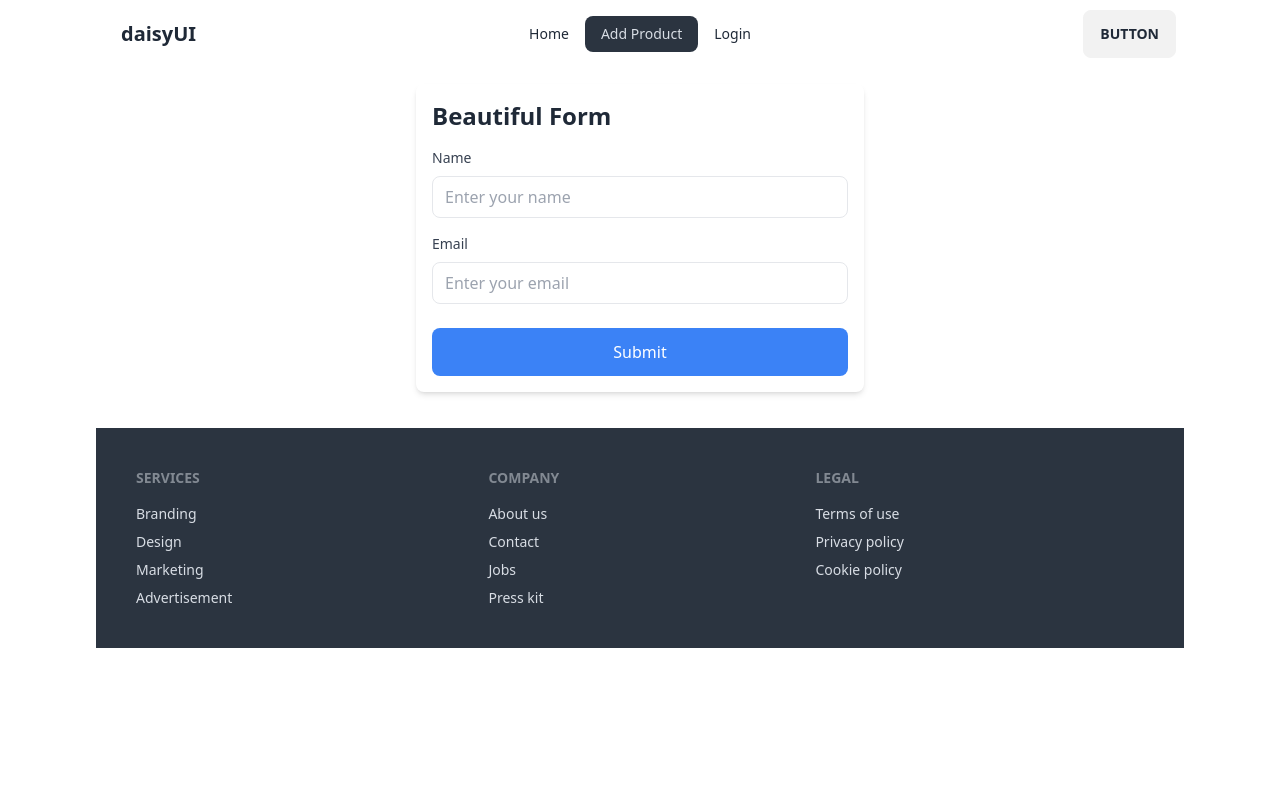
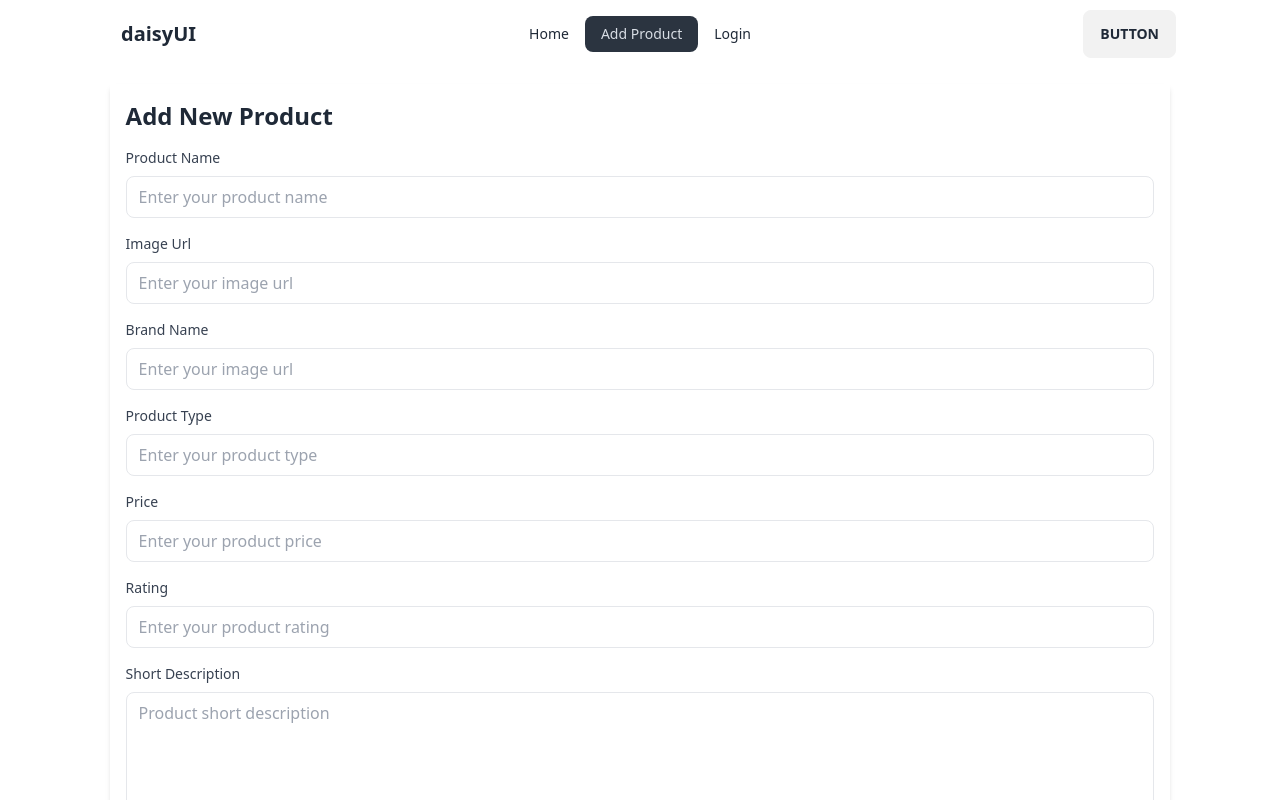
Before and after one commit to riadsarkar45/tech-reviewer, a React (Vite) app: page /add-product in a window 1280 px wide. Shown: the top 800 px of the page. Built offline with nearby package versions, Linux system fonts and the light colour scheme.

Commit message:
add product fully functional

```diff
--- a/src/Components/Layout/AddProduct.jsx
+++ b/src/Components/Layout/AddProduct.jsx
@@ -1,29 +1,105 @@
 
 const AddProduct = () => {
+    const handleAddProduct = e =>{
+        e.preventDefault();
+        const form = e.target;
+        const name = form.name.value;
+        const imageUrl = form.imageUrl.value;
+        const brandName = form.brandName.value;
+        const productType = form.productType.value;
+        const price = form.price.value;
+        const rating = form.rating.value;
+        const short_desc = form.short_description.value;
+        const product = {name, imageUrl, brandName, productType, price, rating, short_desc}
+        console.log(product)
+        fetch("http://localhost:5000/products", {
+            method: "POST",
+            headers:{
+                "content-type" : "application/json"
+            },
+            body: JSON.stringify(product)
+        })
+        .then(res => res.json())
+        .then(data =>{
+            console.log(data)
+        })
+    }
     return (
         <div>
             <div className="p-4">
-                <div className="max-w-md mx-auto rounded-lg shadow-md">
+                <div className="w-[85%] m-auto shadow-md">
                     <div className="p-4">
-                        <h2 className="text-2xl font-semibold mb-4">Beautiful Form</h2>
-                        <form>
+                        <h2 className="text-2xl font-semibold mb-4">Add New Product</h2>
+                        <form onSubmit={handleAddProduct}>
                             <div className="mb-4">
-                                <label htmlFor="name" className="block text-gray-700 text-sm font-medium mb-2">Name</label>
+                                <label htmlFor="name" className="block text-gray-700 text-sm font-medium mb-2">Product Name</label>
                                 <input
                                     type="text"
+                                    name="name"
                                     id="name"
                                     className="w-full px-3 py-2 border rounded-lg text-gray-700"
-                                    placeholder="Enter your name"
+                                    placeholder="Enter your product name"
                                 />
                             </div>
                             <div className="mb-4">
-                                <label htmlFor="email" className="block text-gray-700 text-sm font-medium mb-2">Email</label>
+                                <label htmlFor="email" className="block text-gray-700 text-sm font-medium mb-2">Image Url</label>
                                 <input
-                                    type="email"
+                                    type="text"
                                     id="email"
+                                    name="imageUrl"
                                     className="w-full px-3 py-2 border rounded-lg text-gray-700"
-                                    placeholder="Enter your email"
+                                    placeholder="Enter your image url"
                                 />
+                            </div>
+
+                            <div className="mb-4">
+                                <label htmlFor="email" className="block text-gray-700 text-sm font-medium mb-2">Brand Name</label>
+                                <input
+                                    type="text"
+                                    id="email"
+                                    name="brandName"
+                                    className="w-full px-3 py-2 border rounded-lg text-gray-700"
+                                    placeholder="Enter your image url"
+                                />
+                            </div>
+
+                            <div className="mb-4">
+                                <label htmlFor="email" className="block text-gray-700 text-sm font-medium mb-2">Product Type</label>
+                                <input
+                                    type="text"
+                                    id="email"
+                                    name="productType"
+                                    className="w-full px-3 py-2 border rounded-lg text-gray-700"
+                                    placeholder="Enter your product type"
+                                />
+                            </div>
+
+                            <div className="mb-4">
+                                <label htmlFor="email" className="block text-gray-700 text-sm font-medium mb-2">Price</label>
+                                <input
+                                    type="text"
+                                    id="email"
+                                    name="price"
+                                    className="w-full px-3 py-2 border rounded-lg text-gray-700"
+                                    placeholder="Enter your product price"
+                                />
+                            </div>
+
+                            <div className="mb-4">
+                                <label htmlFor="email" className="block text-gray-700 text-sm font-medium mb-2">Rating</label>
+                                <input
+                                    type="text"
+                                    id="email"
+                                    name="rating"
+                                    className="w-full px-3 py-2 border rounded-lg text-gray-700"
+                                    placeholder="Enter your product rating"
+                                />
+                            </div>
+
+                            <div className="mb-4">
+                                <label htmlFor="email" className="block text-gray-700 text-sm font-medium mb-2">Short Description</label>
+
+                                <textarea className="w-full px-3 py-2 border rounded-lg text-gray-700" placeholder="Product short description" name="short_description" id="" cols="30" rows="10"></textarea>
                             </div>
                             <div className="mt-6">
                                 <button
--- a/src/Components/Layout/BrandCards.jsx
+++ b/src/Components/Layout/BrandCards.jsx
@@ -1,58 +1,34 @@
+import { useEffect, useState } from "react";
 import Banner from "./Banner";
+import { Link } from "react-router-dom";
 
 const BrandCards = () => {
+    const [brands, setBrands] = useState([]);
+    useEffect(() => {
+        fetch('http://localhost:5000/brands')
+            .then(res => res.json())
+            .then(data => {
+                setBrands(data)
+            })
+    }, [])
     return (
         <div>
             <Banner></Banner>
             <div className="grid grid-cols-3 w-[85%] m-auto gap-3 mt-4">
-                <div className="card card-compact w-[100%] m-auto bg-base-100 shadow-xl rounded-none">
-                    <figure><img src="https://i.ibb.co/rb28cXk/giu-vicente-FMArg2k3q-OU-unsplash.jpg" alt="Shoes" /></figure>
-                    <div className="card-body">
-                        <div className="card-actions justify-center">
-                            <h2 className="text-xl">Samsung</h2>
-                        </div>
-                    </div>
-                </div>
-                <div className="card card-compact w-[100%] m-auto bg-base-100 shadow-xl rounded-none">
-                    <figure><img src="https://i.ibb.co/rb28cXk/giu-vicente-FMArg2k3q-OU-unsplash.jpg" alt="Shoes" /></figure>
-                    <div className="card-body">
-                        <div className="card-actions justify-center">
-                            <h2 className="text-xl">Sony</h2>
-                        </div>
-                    </div>
-                </div>
-                <div className="card card-compact w-[100%] m-auto bg-base-100 shadow-xl rounded-none">
-                    <figure><img src="https://i.ibb.co/rb28cXk/giu-vicente-FMArg2k3q-OU-unsplash.jpg" alt="Shoes" /></figure>
-                    <div className="card-body">
-                        <div className="card-actions justify-center">
-                            <h2 className="text-xl">Apple</h2>
-                        </div>
-                    </div>
-                </div>
-                <div className="card card-compact w-[100%] m-auto bg-base-100 shadow-xl rounded-none">
-                    <figure><img src="https://i.ibb.co/rb28cXk/giu-vicente-FMArg2k3q-OU-unsplash.jpg" alt="Shoes" /></figure>
-                    <div className="card-body">
-                        <div className="card-actions justify-center">
-                            <h2 className="text-xl">Google</h2>
-                        </div>
-                    </div>
-                </div>
-                <div className="card card-compact w-[100%] m-auto bg-base-100 shadow-xl rounded-none">
-                    <figure><img src="https://i.ibb.co/rb28cXk/giu-vicente-FMArg2k3q-OU-unsplash.jpg" alt="Shoes" /></figure>
-                    <div className="card-body">
-                        <div className="card-actions justify-center">
-                            <h2 className="text-xl">Intel</h2>
-                        </div>
-                    </div>
-                </div>
-                <div className="card card-compact w-[100%] m-auto bg-base-100 shadow-xl rounded-none">
-                    <figure><img src="https://i.ibb.co/rb28cXk/giu-vicente-FMArg2k3q-OU-unsplash.jpg" alt="Shoes" /></figure>
-                    <div className="card-body">
-                        <div className="card-actions justify-center">
-                            <h2 className="text-xl">Microsoft</h2>
-                        </div>
-                    </div>
-                </div>
+                {
+                    brands?.map(brand =>
+                        <Link key={brand._id} to={`/detail/${brand.name}`}>
+                            <div className="card card-compact h-[85%] w-[100%] m-auto bg-base-100 shadow-xl rounded-none">
+                                <figure><img src={brand.image} alt="Shoes" /></figure>
+                                <div className="card-body">
+                                    <div className="card-actions justify-center">
+                                        <h2 className="text-xl">{brand.name}</h2>
+                                    </div>
+                                </div>
+                            </div>
+                        </Link>
+                    )
+                }
             </div>
         </div>
     );
--- a/src/main.jsx
+++ b/src/main.jsx
@@ -18,8 +18,9 @@ const router = createBrowserRouter([
         element: <BrandCards></BrandCards>
       },
       {
-        path:"/detail",
-        element: <Detail></Detail>
+        path:"/detail/:brand",
+        element: <Detail></Detail>,
+        loader: ({params}) => fetch(`http://localhost:5000/products/${params.brand}`)
       },
       {
         path: "add-product",
```
Also changed, not shown: src/Components/Layout/Detail.jsx (+24 -41 lines).
